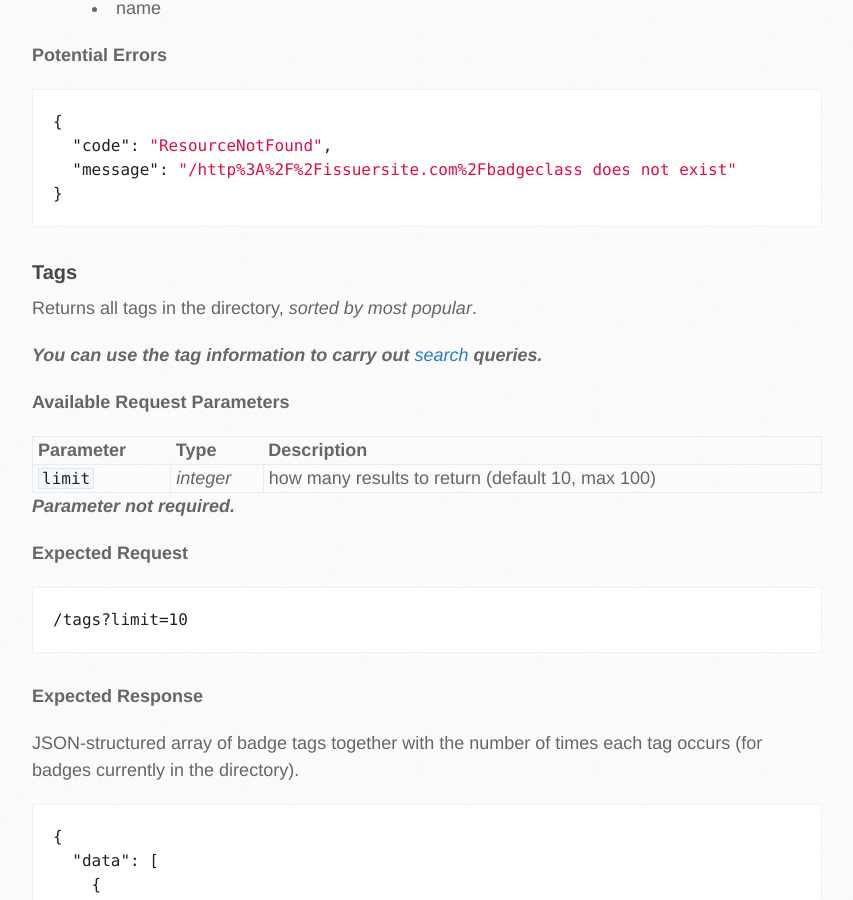
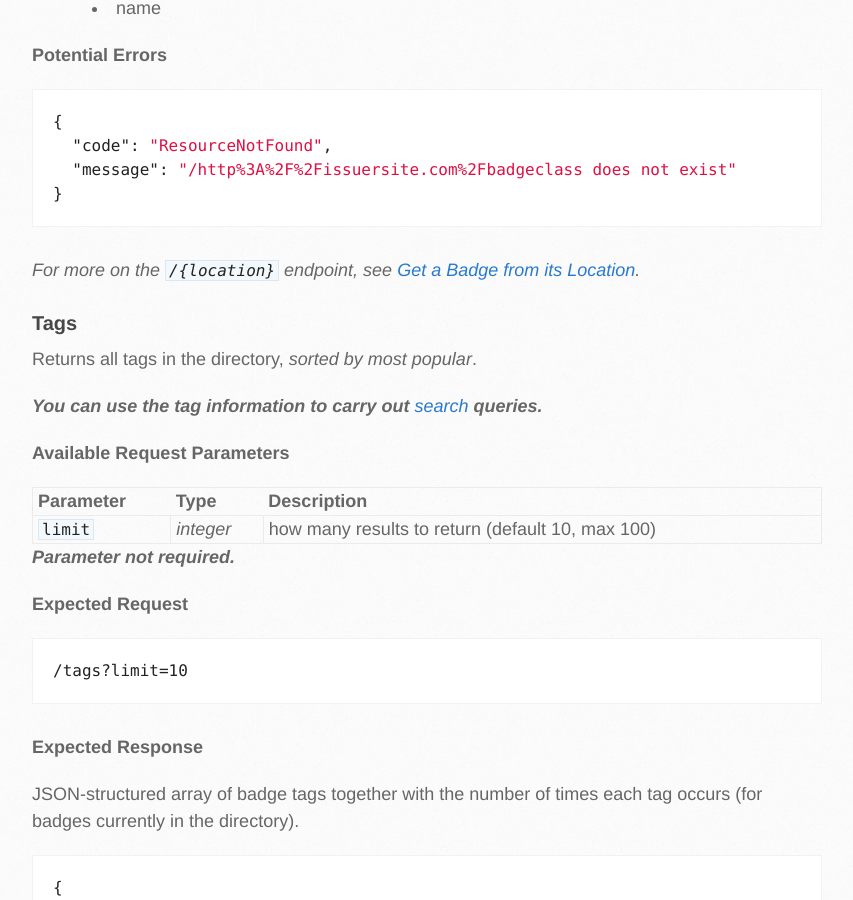
Before and after one commit to OpenWorksGroup/openbadges-directory, a Jekyll site: the page built from directory-api.markdown, in a window 1280 px wide and 900 px high, scrolled down 7876 px. Shown: the whole window, without its empty margins (138-991 px from the left). Built offline with Jekyll 4.4.1, drawn with Linux system fonts in a browser that asks for light colours; Markdown is read by kramdown in place of the engine named in the settings.

Commit message:
Update directory-api.markdown

```diff
--- a/directory-api.markdown
+++ b/directory-api.markdown
@@ -316,6 +316,8 @@ __Potential Errors__
 }
 {% endhighlight %}
 
+_For more on the `/{location}` endpoint, see <a href="badge-from-location">Get a Badge from its Location</a>._
+
 <a name="tags"></a>
 ### Tags
 
```
